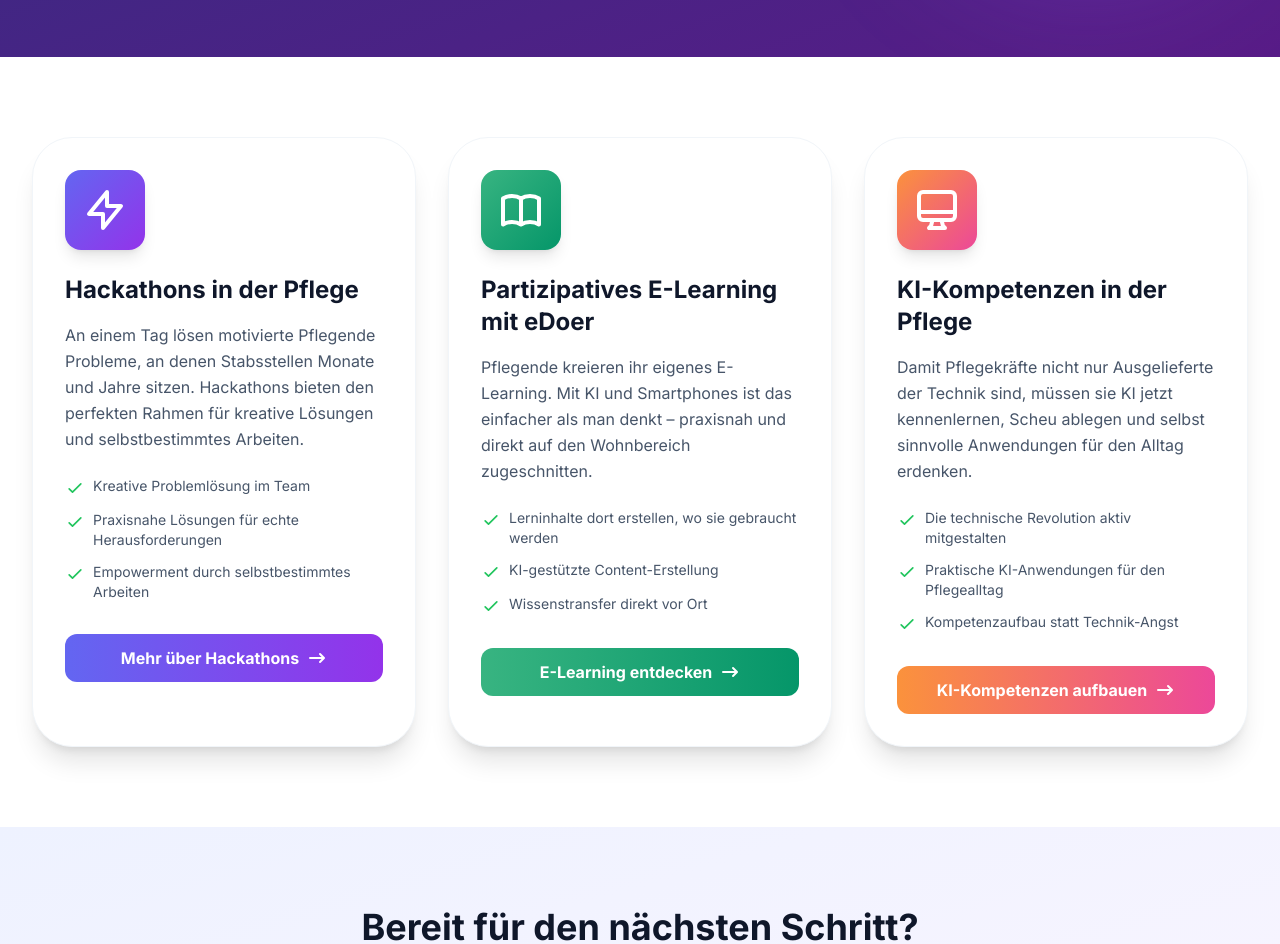
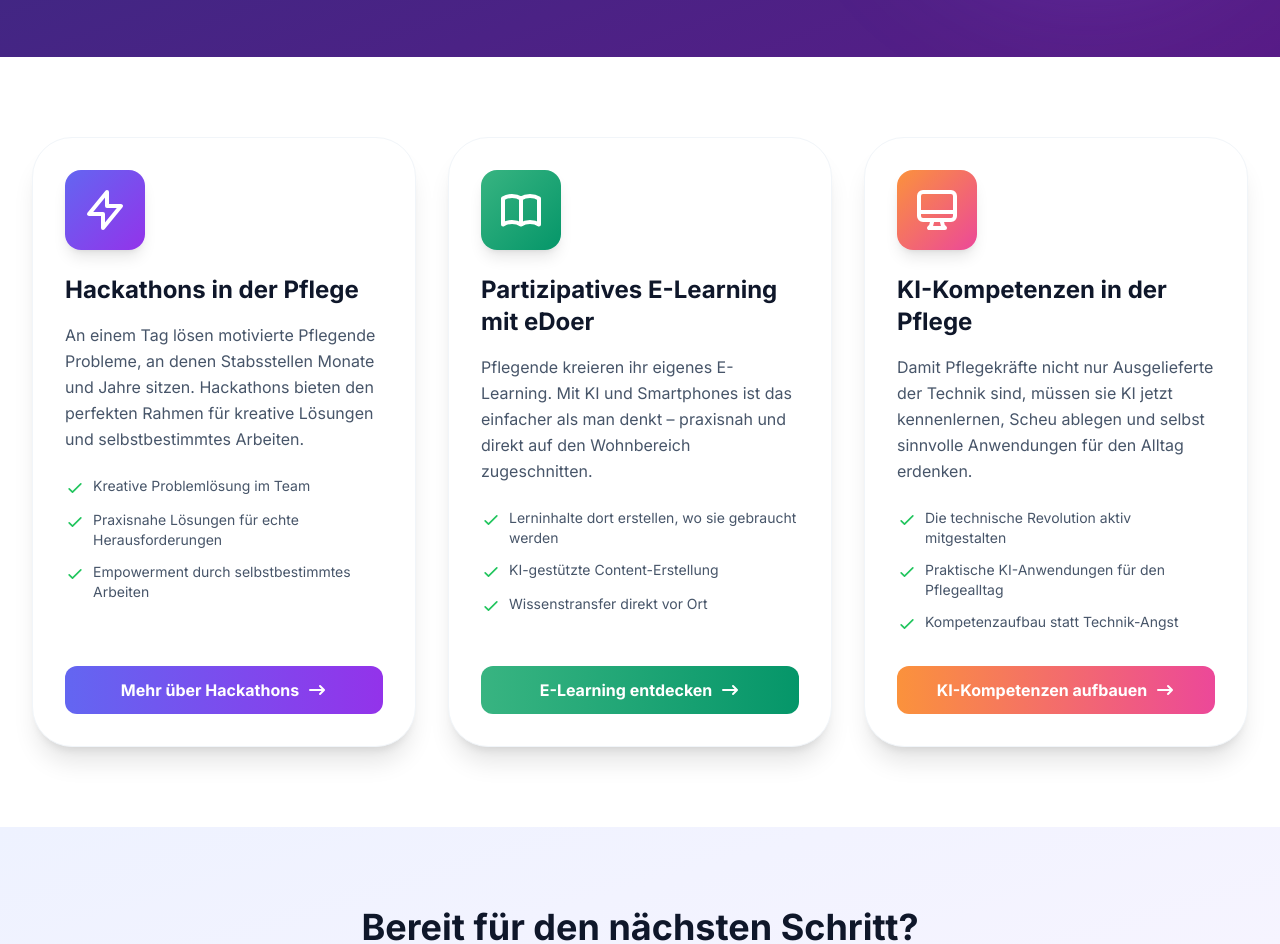
Before and after one commit to lars495/innovation-pflegen-website, a React (Vite) app: page /learning-ai in a window 1280 px wide. Shown: the part 480-1424 px from the top of the page. Built offline with nearby package versions, Linux system fonts and the light colour scheme.

Commit message:
Align offer card buttons to the bottom using flexbox

```diff
--- a/pages/LearningAI.tsx
+++ b/pages/LearningAI.tsx
@@ -82,7 +82,7 @@ const LearningAI: React.FC = () => {
       <div className="max-w-7xl mx-auto px-4 sm:px-6 lg:px-8 py-20">
         <div className="grid md:grid-cols-3 gap-8">
           {offerings.map((offering, index) => (
-            <div key={index} className="group relative bg-white rounded-[2.5rem] border border-slate-100 p-8 shadow-xl hover:shadow-2xl transition-all duration-500 hover:-translate-y-2">
+            <div key={index} className="group relative bg-white rounded-[2.5rem] border border-slate-100 p-8 shadow-xl hover:shadow-2xl transition-all duration-500 hover:-translate-y-2 flex flex-col">
               {/* Icon */}
               <div className={`w-20 h-20 bg-gradient-to-br ${offering.colorClass} rounded-2xl flex items-center justify-center text-white mb-6 shadow-lg transform group-hover:scale-110 transition-transform duration-500`}>
                 {offering.icon}
@@ -97,7 +97,7 @@ const LearningAI: React.FC = () => {
               </p>
 
               {/* Features */}
-              <ul className="space-y-3 mb-8">
+              <ul className="space-y-3 mb-8 flex-grow">
                 {offering.features.map((feature, idx) => (
                   <li key={idx} className="flex items-start gap-2 text-sm text-slate-600">
                     <svg className="w-5 h-5 text-green-500 flex-shrink-0 mt-0.5" fill="none" viewBox="0 0 24 24" stroke="currentColor">
@@ -111,7 +111,7 @@ const LearningAI: React.FC = () => {
               {/* CTA */}
               <Link
                 to={offering.ctaLink}
-                className={`w-full inline-flex items-center justify-center gap-2 px-6 py-3 bg-gradient-to-r ${offering.colorClass} text-white rounded-xl font-bold transition-all hover:scale-105 hover:shadow-lg`}
+                className={`w-full inline-flex items-center justify-center gap-2 px-6 py-3 bg-gradient-to-r ${offering.colorClass} text-white rounded-xl font-bold transition-all hover:scale-105 hover:shadow-lg mt-auto`}
               >
                 <span>{offering.cta}</span>
                 <svg xmlns="http://www.w3.org/2000/svg" className="h-5 w-5 transition-transform group-hover:translate-x-1" viewBox="0 0 20 20" fill="currentColor">
```
